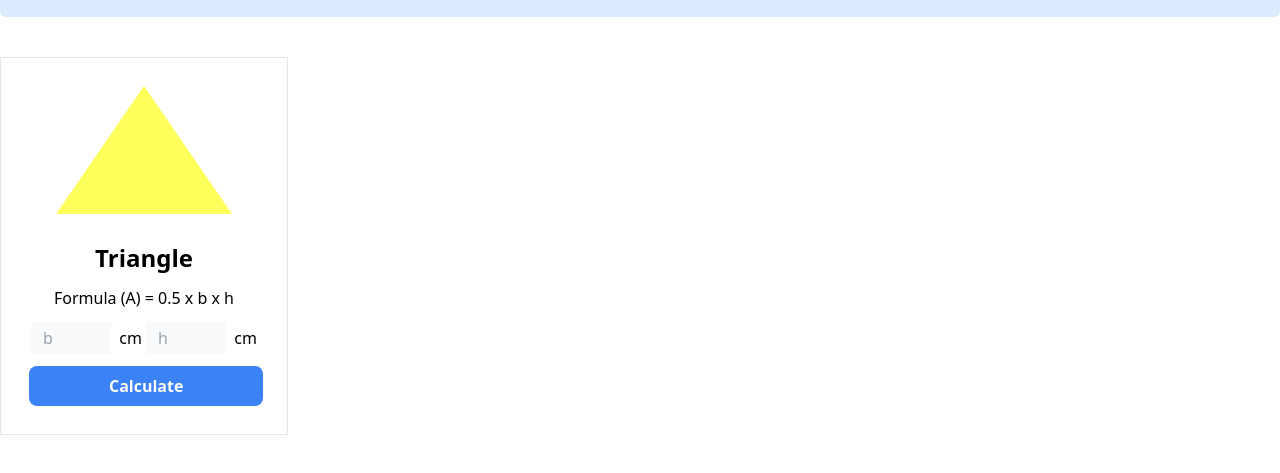
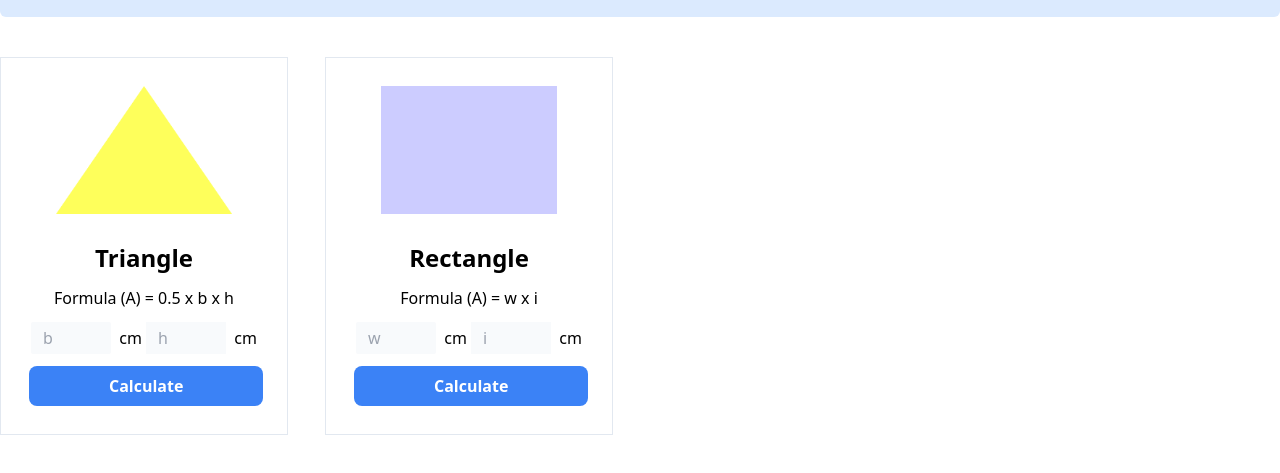
Before and after one commit to jahidcst/geometry-project, a plain HTML site: page index.html in a window 1280 px wide. Shown: the part 83-556 px from the top of the page. Drawn offline with nearby package versions, Linux system fonts and the light colour scheme.

Commit message:
Rectangle added

```diff
--- a/index.html
+++ b/index.html
@@ -25,6 +25,8 @@
     <!-- Main Section Start From Here---------- -->
     <main>
         <section class="max-w-7xl grid lg:grid-cols-4 gap-5 place-items-center lg:place-items-start  mx-auto py-10">
+
+        <!-- Triangle Area------------- -->
         <div
         onmouseover="randomColor(this)"
           class="text-center space-y-3 w-72 p-7 border border-slate-200">
@@ -54,6 +56,36 @@
             Calculate
           </button>
         </div>
+
+        <!-- Rectangle Area------------------ -->
+        <div onmouseover="randomColor(this)"class="text-center space-y-3 w-72 p-7 border border-slate-200">
+            <div class="w-44 h-32 mx-auto">
+              <img class="w-full h-full" src="./images/rectangle.png" alt="" />
+            </div>
+            <h1 id="rectangle" class="text-2xl font-semibold pt-4">Rectangle</h1>
+            <h1>
+              Formula (A) = <span id="rec-a">w</span> x <span id="rec-b">i</span>
+            </h1>
+            <input
+              class="w-20 rounded-sm outline-none px-3 py-1 bg-slate-50"
+              placeholder="w"
+              type="text"
+              id="rectangle-first"
+              />
+            <span class="ml-1"> cm </span>
+            <input
+              id="rectangle-second"
+              class="w-20 bg-slate-50 outline-none px-3 py-1"
+              type="text"
+              placeholder="i"
+            />
+            <span class="ml-1"> cm </span>
+            <button
+              id="rectangle-btn"
+              class="bg-blue-500 py-2 px-20 rounded-lg text-white font-semibold hover:bg-blue-700 transition-all">
+              Calculate
+            </button>
+        </div>
     </main>
 
      <!-- script file -->
```
